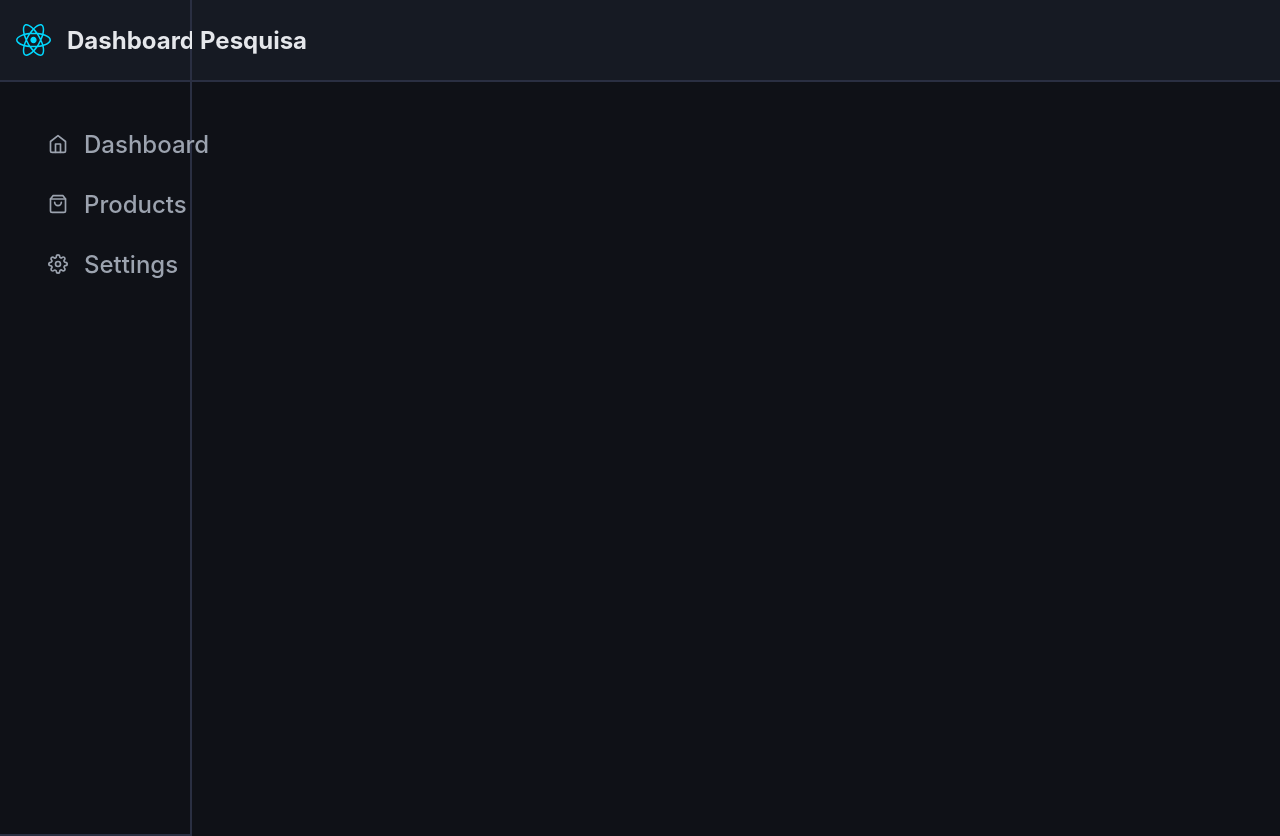
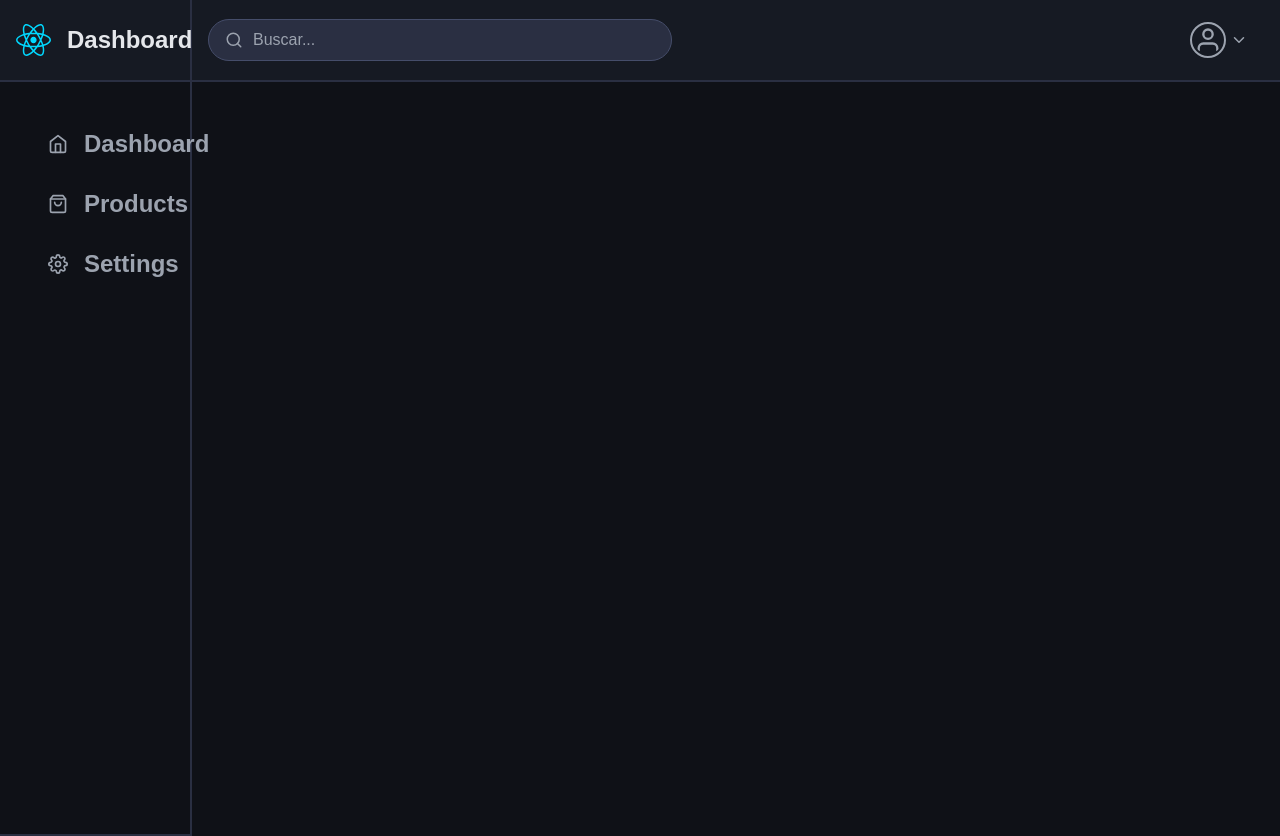
Before and after one commit to gabriellima010/dashboardReact, a React (Vite) app: page / in a window 1280 px wide. Built offline with nearby package versions, Linux system fonts and the light colour scheme.

Commit message:
Estrutura inicial do header

```diff
--- a/src/components/contentSidebar/styled-components.ts
+++ b/src/components/contentSidebar/styled-components.ts
@@ -24,18 +24,18 @@ const ListItem = styled.li`
     list-style-type: none;
     color: var(--color-text-secondary);
     font-size: var(--text-lg);
-    font-weight: var(--text-w-medium);
+    font-weight: var(--text-w-bold);
     height: 60px;
     padding-left: var(--space-md);
 
     &:hover{
-        background-color: var(--color-border);
+        background-color: var(--color-bg-light);
         border-radius: var(--radius-md);
         color: var( --color-text-hover);
     }
 
     &:active{
-        background-color: var(--color-border);
+        background-color: var(--color-bg-light);
         border-radius: var(--radius-md);
         color: var( --color-text-hover);
     }
--- a/src/components/headerContent/index.tsx
+++ b/src/components/headerContent/index.tsx
@@ -1,10 +1,16 @@
-import { Header, Title } from './styled-components'
+import { Header, Wrapper, IconUser, IconArrow } from './styled-components'
+
+import { SearchInput } from '../serachInput'
 
 export function HeadeContent() {
 
   return (
   <Header>
-    <Title> Pesquisa</Title>
+    <SearchInput/>
+    <Wrapper>
+      <IconUser/>
+      <IconArrow/>
+    </Wrapper>
   </Header>
   )
 }
--- a/src/components/headerContent/styled-components.ts
+++ b/src/components/headerContent/styled-components.ts
@@ -1,21 +1,49 @@
+import { FiUser, FiChevronDown    } from 'react-icons/fi';
 import styled from 'styled-components'
 
 const Header = styled.div`
     display: flex;
     align-items: center;
+    justify-content: space-between;
     background-color: var(--color-surface);
     height: 80px;
     border-bottom: solid;
     border-width: var( --space-xxs);
     border-color: var( --color-border);
-    padding: 0 var(--space-sm) 0 var(--space-sm);
+    padding: 0 var(--space-md) 0 var(--space-md);
 `;
 
-const Title = styled.h1`
-    font-size: var( --text-lg);
-`;
+const Wrapper = styled.div`
+    display: flex;
+    align-items: center;
+    padding-right: var(--space-md);
+    gap: var(--space-xs);
+`
+
+const IconUser = styled(FiUser)`
+    font-size: 28px;
+    color: var(--color-text-secondary);
+    border: solid var(--space-xxs) var(--color-text-secondary);
+    border-radius: var(--radius-xl);
+    padding: var(--space-xxs);
+
+     &:hover{
+        color: var(--color-primary);
+        border-color: var(--color-primary);
+    }
+`
+const IconArrow = styled(FiChevronDown)`
+    font-size: 18px;
+    color: var(--color-text-secondary);
+
+     &:hover{
+        color: var(--color-primary);
+    }
+`
 
 export{
     Header,
-    Title
+    Wrapper,
+    IconUser,
+    IconArrow
 }
--- /dev/null
+++ b/src/components/serachInput/index.tsx
@@ -0,0 +1,15 @@
+import { SearchBar, Wrapper, SearchIcon } from './styled-components'
+
+export function SearchInput() {
+
+
+  return (
+    <Wrapper>
+        <SearchIcon/>
+        <SearchBar
+            type='text'
+            placeholder='Buscar...'
+        />
+    </Wrapper>
+  )
+}
--- /dev/null
+++ b/src/components/serachInput/styled-components.ts
@@ -0,0 +1,37 @@
+import styled from 'styled-components'
+import { FiSearch } from 'react-icons/fi';
+
+const Wrapper = styled.div`
+    display: flex;
+    align-items: center;
+    height: 40px;
+    padding: 0 var(--space-md);
+    background-color: var(--color-bg-light);
+    border: solid 1px var( --color-border-light);
+    border-radius: var(--radius-xl);
+`;
+
+const SearchIcon = styled(FiSearch)`
+  font-size: 18px;
+  color: var(--color-text-secondary);
+`;
+
+const SearchBar = styled.input`
+    border: none;
+    outline: none;
+    background: transparent;
+    margin-left: var(--space-sm);
+    width: 400px;
+    color: var(--color-text-primary);
+    font-size: var(--text-md);
+
+    &::placeholder {
+        color: var(--color-text-secondary);
+    }
+`
+
+export{
+    SearchBar,
+    SearchIcon,
+    Wrapper
+}
--- a/src/index.css
+++ b/src/index.css
@@ -2,9 +2,11 @@
   /* Colors */
   --color-primary: #7C5CFC;
   --color-bg: #0F1117;
+  --color-bg-light: #2A2F42;
   --color-surface: #161A23;
   --color-card: #1C2130;
   --color-border: #2A2F42;
+  --color-border-light: #454d6a;
 
   --color-text-primary: #E5E7EB;
   --color-text-secondary: #9CA3AF;
@@ -30,6 +32,7 @@
   --radius-sm: 6px;
   --radius-md: 8px;
   --radius-lg: 12px;
+  --radius-xl: 24px;
 
   /* Spacing */
   --space-xxs: 2px;
@@ -43,7 +46,7 @@ body {
   margin: 0;
   display: flex;
   justify-content: center;
-  font-family: 'Inter', system-ui, sans-serif;
+  font-family: 'Poppins', sans-serif;
   background: var(--color-bg);
   color: var(--color-text-primary);
 }
```
